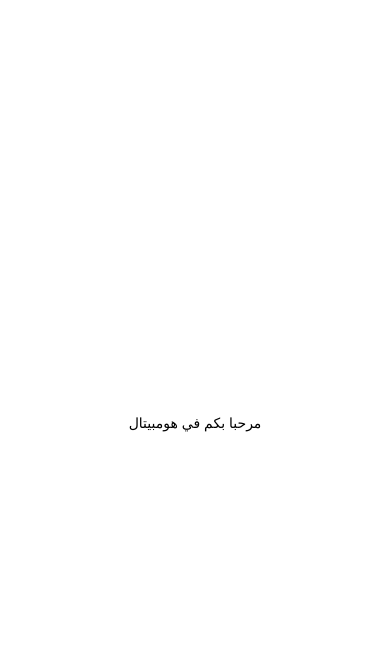
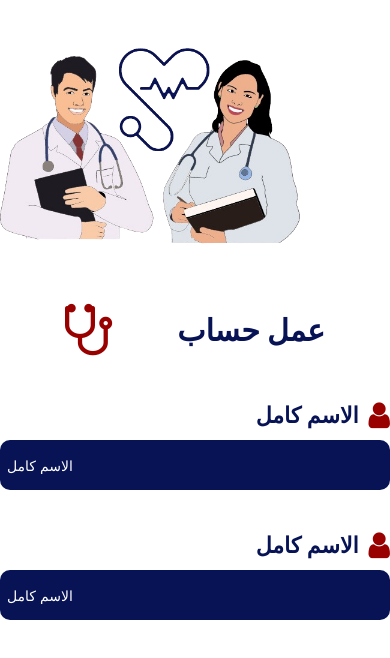
Before and after one commit to KarimALI88/Graduation-Project, a React Native app: screen / in a window 390 px wide. Shown: the top 658 px of the page. Built offline with nearby package versions, Linux system fonts and the light colour scheme.

Commit message:
index and signup

```diff
--- a/App.js
+++ b/App.js
@@ -1,9 +1,12 @@
 import { StyleSheet, Text, View } from 'react-native';
+import Index from './screens/Index';
+import Signup from './screens/SignupScreen';
 
 export default function App() {
   return (
     <View style={styles.container}>
-      <Text>مرحبا بكم في هومبيتال</Text>
+      {/* <Index/> */}
+      <Signup/>
     </View>
   );
 }
@@ -12,7 +15,6 @@ const styles = StyleSheet.create({
   container: {
     flex: 1,
     backgroundColor: '#fff',
-    alignItems: 'center',
-    justifyContent: 'center',
+
   },
 });
--- a/package.json
+++ b/package.json
@@ -12,7 +12,8 @@
     "expo": "~50.0.6",
     "expo-status-bar": "~1.11.1",
     "react": "18.2.0",
-    "react-native": "0.73.4"
+    "react-native": "0.73.4",
+    "react-native-vector-icons": "^10.0.3"
   },
   "devDependencies": {
     "@babel/core": "^7.20.0"
--- a/screens/Index.js
+++ b/screens/Index.js
@@ -0,0 +1,76 @@
+import React from "react";
+import {
+  View,
+  Text,
+  StyleSheet,
+  Image,
+  Button,
+  SafeAreaView,
+  StatusBar,
+  Pressable,
+} from "react-native";
+
+function Index() {
+  const logo = require("../assets/hompital-Logo.png");
+  return (
+    <SafeAreaView style={styles.container}>
+      <Image style={styles.image} source={logo} resizeMode="contain" />
+      <Text style={styles.title}>Hompital</Text>
+      <Text style={styles.text}>
+        دلوقتي تقدر تعرف فين اقرب مستشفي بتعالج حالتك من بيتك وكمان بنساعد المسعفين
+        فانهم يوفروا وقت ويروحوا القرب مستشفي متاحه ومتاح فيها مكان
+      </Text>
+      <Pressable>
+        <Text style={styles.button}>تسجيل الدخول</Text>
+      </Pressable>
+    </SafeAreaView>
+  );
+}
+
+export default Index;
+
+const styles = StyleSheet.create({
+  container: {
+    flex: 1,
+    backgroundColor: "#f5f5f5",
+    alignItems: "center",
+    justifyContent: "space-evenly",
+    paddingTop: StatusBar.currentHeight,
+    paddingBottom: 70,
+  },
+  title: {
+    color: "#071355",
+    fontSize: 30,
+    fontWeight: "bold",
+    // marginTop: 25,
+  },
+  text: {
+    color: "#071355",
+    fontSize: 24,
+    padding: 14,
+    fontWeight: "500",
+    textAlign: "right",
+  },
+  image: {
+    height: 350,
+    width: 350,
+    // marginTop: -30,
+  },
+  button: {
+    paddingHorizontal: 30,
+    paddingVertical: 10,
+    borderRadius: 10,
+    fontWeight: "bold",
+    backgroundColor: "#071355",
+    color: "white",
+    fontSize:16,
+    shadowColor: "black",
+    shadowOffset: {
+      width: 6,
+      height: 6,
+    },
+    shadowOpacity: 0.9,
+    shadowRadius: 4,
+    elevation : 10
+  },
+});
--- a/screens/SignupScreen.js
+++ b/screens/SignupScreen.js
@@ -0,0 +1,106 @@
+import {
+  ScrollView,
+  View,
+  Text,
+  Image,
+  StatusBar,
+  StyleSheet,
+  SafeAreaView,
+  TextInput,
+} from "react-native";
+import { FontAwesome } from "@expo/vector-icons";
+
+const signupImage = require("../assets/signup-img.png");
+const signupIcon = require("../assets/sma3at.png");
+
+export default function Signup() {
+  return (
+    <SafeAreaView style={styles.container}>
+      <Image
+        source={signupImage}
+        style={styles.signupImg}
+        resizeMode="contain"
+      />
+      <View style={styles.createAcc}>
+        <FontAwesome name="stethoscope" size={60} color="#900" />
+        <Text style={styles.createAccText}>عمل حساب</Text>
+      </View>
+      <View style={styles.inputsView}>
+        <View style={styles.labelView}>
+          <FontAwesome name="user" size={30} color="#900" />
+          <Text style={styles.label}>الاسم كامل</Text>
+        </View>
+        <TextInput
+          style={styles.input}
+          placeholder="الاسم كامل"
+          placeholderTextColor={"white"}
+        />
+      </View>
+      {/* password */}
+      <View style={styles.inputsView}>
+        <View style={styles.labelView}>
+          <FontAwesome name="user" size={30} color="#900" />
+          <Text style={styles.label}>الاسم كامل</Text>
+        </View>
+        <TextInput
+          style={styles.input}
+          placeholder="الاسم كامل"
+          placeholderTextColor={"white"}
+        />
+      </View>
+    </SafeAreaView>
+  );
+}
+
+const styles = StyleSheet.create({
+  container: {
+    flex: 1,
+    padding: StatusBar.currentHeight,
+  },
+  signupImg: {
+    // flex: 0.5, // Set the width of the image to 20% of its parent's width
+    // aspectRatio: 1, // Maintain the aspect ratio of the image
+    width: 300,
+    height: 300,
+    justifyContent: "center",
+    alignItems: "center",
+  },
+  createAcc: {
+    flexDirection: "row",
+    justifyContent: "space-evenly",
+    alignItems: "center",
+  },
+  createAccText: {
+    fontSize: 30,
+    fontWeight: "bold",
+    color: "#071355",
+  },
+  signupIcon: {
+    width: 200,
+    height: 100,
+  },
+  inputsView: {
+    marginTop: 40,
+  },
+  input: {
+    borderColor: "#071355",
+    borderWidth: 2,
+    borderRadius: 10,
+    height: 50,
+    marginTop: 10,
+    backgroundColor: "#071355",
+    color: "white",
+    paddingHorizontal: 5,
+  },
+  labelView : {
+    flexDirection: "row-reverse", // Change the direction of the row to right-to-left
+    alignItems: "center", // Align the items in the center
+  },
+  label: {
+    color: "#071355",
+    fontSize: 22,
+    fontWeight: "600",
+    textAlign: "right",
+    marginRight: 10
+  },
+});
```
Also changed, not shown: 1 other file (tests, documents, lock files or other folders).
